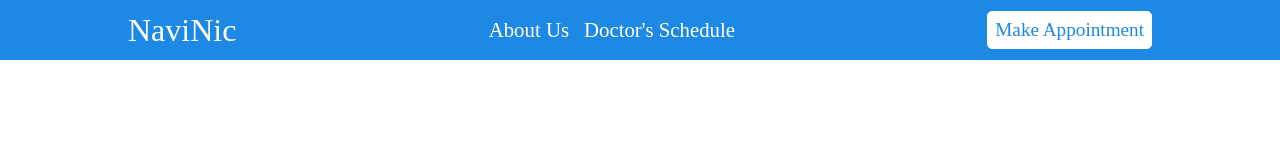
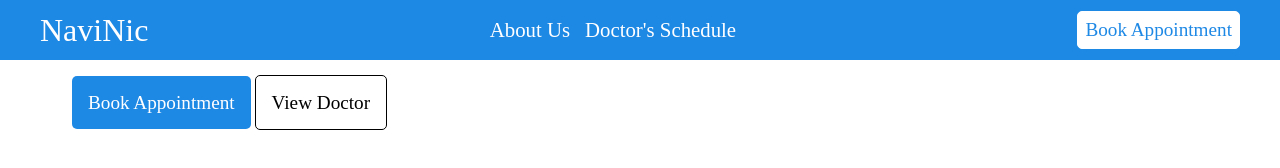
Before and after one commit to NaviHospital/AzureHealth, a plain HTML site: page index.html in a window 1280 px wide. Drawn offline with Linux system fonts and the light colour scheme.

Commit message:
ubah halaman doctor

```diff
--- a/assets/css/doctor.css
+++ b/assets/css/doctor.css
@@ -1,4 +1,4 @@
-/* search */
+/* search-doctor */
 .search-form form {
   display: flex;
   align-items: center;
--- /dev/null
+++ b/assets/css/index.css
@@ -0,0 +1,39 @@
+/* hero */
+.hero-container {
+  width: 1200px;
+}
+.hero-bg {
+  position: absolute;
+  width: 100%;
+  height: 600px;
+  background-image: url("../img/");
+  background-size: cover;
+  background-position: center;
+  filter: brightness(0.5);
+  z-index: 1;
+}
+
+.hero-text {
+  z-index: 2;
+}
+
+.hero-btn {
+}
+
+.appointment-btn {
+  font-size: 1.2rem;
+  text-decoration: none;
+  color: #fff;
+  background-color: #1e88e5;
+  border-radius: 5px;
+  padding: 1rem;
+}
+
+.doctor-btn {
+  font-size: 1.2rem;
+  text-decoration: none;
+  color: #000000;
+  border: 0.5px solid #000000;
+  border-radius: 5px;
+  padding: 1rem;
+}
--- a/assets/css/style.css
+++ b/assets/css/style.css
@@ -20,7 +20,7 @@ section {
 
 /* container */
 .container {
-    width: 80%;
+    width: 1200px;
     padding: 2rem;
     margin: 0 auto;
 }
@@ -38,7 +38,7 @@ header {
     display: flex;
     align-items: center;
     justify-content: space-between;
-    width: 80%;
+    width: 1200px;
     height: 100%;
     margin: 0 auto;
 }
--- a/index.html
+++ b/index.html
@@ -5,6 +5,7 @@
     <meta name="viewport" content="width=device-width, initial-scale=1.0" />
     <title>Project Akhir Semester 1</title>
     <link rel="stylesheet" href="assets/css/style.css">
+    <link rel="stylesheet" href="assets/css/index.css">
   </head>
 
   <body>
@@ -17,14 +18,27 @@
             <a href="assets/html/doctor.html" class="nav-link">Doctor's Schedule</a>
         </nav>
 
-        <a href="assets/html/appointment.html" class="nav-link-form">Make Appointment</a>
+        <a href="assets/html/appointment.html" class="nav-link-form">Book Appointment</a>
       </div>
     </header>
 
     <main>
       <section id="hero">
+        <div class="hero-bg"></div>
+
+        <!-- <div class="hero-container"> -->
         <div class="container">
-          <h1></h1>
+            <div class="hero-text">
+                <h1></h1>
+                <p>
+
+                </p>
+
+                <div class="hero-btn">
+                    <a href="assets/html/appointment.html" class="appointment-btn">Book Appointment</a>
+                    <a href="assets/html/doctor.html" class="doctor-btn">View Doctor</a>
+                </div>
+            </div>
         </div>
       </section>
     </main>
```
Also changed, not shown: assets/html/about.html (+1 -1 lines), assets/html/appointment.html (+1 -1 lines), assets/html/doctor.html (+1 -1 lines), 2 other files.
